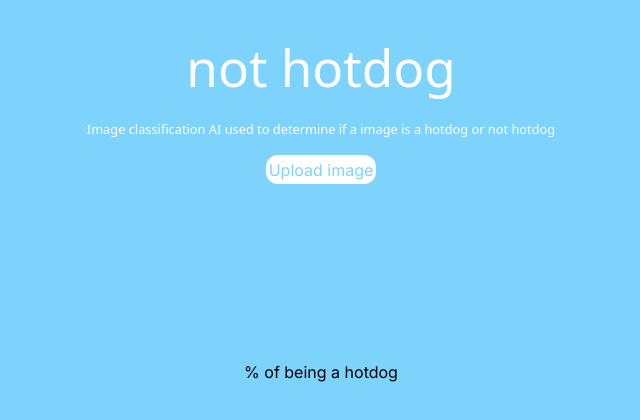
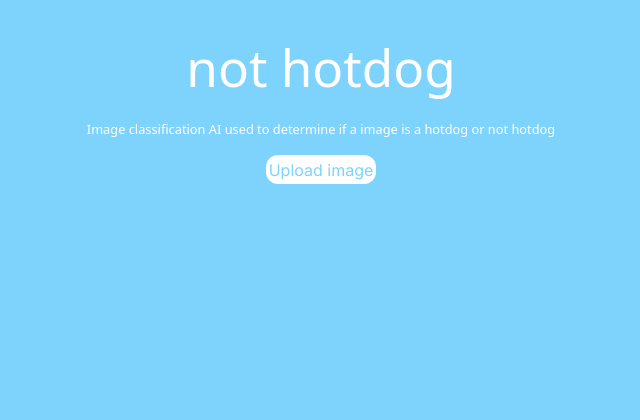
Before and after one commit to AndLin-hub/nothotdog, a Next.js app in the folder hotdog-frontend/: page / in a window 1280 px wide. Shown: the top 420 px of the page, without its empty margins (319-959 px from the left). Built offline with nearby package versions, Linux system fonts and the light colour scheme.

Commit message:
fix wording transition

```diff
--- a/hotdog-frontend/src/app/page.tsx
+++ b/hotdog-frontend/src/app/page.tsx
@@ -66,14 +66,16 @@ export default function Home() {
           }
         </p> : null}
 
-      {file && loading ?
-      <div className="relative mt-[20vh]">
+      {file ?
+      <div>
+      { loading && <div className="relative mt-[20vh]">
         Loading
+      </div>}
+      {!loading && <div className="relative mt-[20vh]">
+      {predictions}% of being a hotdog
+      </div>}
       </div>
-
-      : <div className="relative mt-[20vh]">
-      {predictions}% of being a hotdog
-    </div>}
+      : null}
     </div>
 
   )
```
